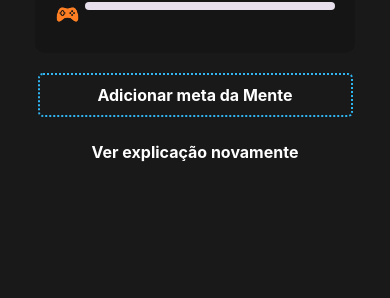
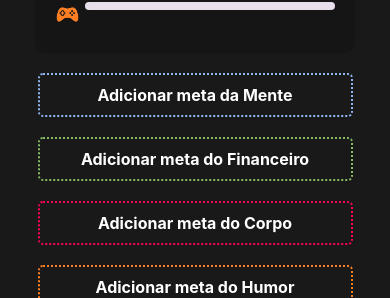
Before and after one commit to LuanAlves2/OneBitLife, a React Native app: screen /Home in a window 390 px wide. Shown: the part 546-844 px from the top of the page. Built offline with nearby package versions, Linux system fonts and the light colour scheme.

Commit message:
Criação e Edição dos Hábitos

```diff
--- a/src/Components/Home/EditHabit/index.jsx
+++ b/src/Components/Home/EditHabit/index.jsx
@@ -0,0 +1,65 @@
+import React from "react";
+import { TouchableOpacity, View, Text, StyleSheet, Alert } from "react-native";
+
+export default function EditHabit({habit, frequency, habitArea, checkColor}){
+
+    function handleEdit(){
+        console.log("Botão de editar funcionando!");
+    }
+
+    function handleCheck(){
+        console.log(`Botão de check do ${habitArea}`);
+    }
+
+    return(
+        <TouchableOpacity
+            activeOpacity={0.9}
+            style={styles.button}
+            onPress={handleEdit}
+        >
+                <View style={styles.habitText}>
+                    <Text style={styles.habitTitle}>
+                        {habit}
+                    </Text>
+                    <Text style={styles.habitFrequency}>
+                        {frequency}
+                    </Text>
+                </View>
+            <TouchableOpacity
+            style={[styles.check, {borderColor: checkColor}]}
+            onPress={handleCheck}
+            />
+
+        </TouchableOpacity>
+
+    );
+
+}
+
+const styles = StyleSheet.create({
+
+    button: {
+        backgroundColor: "#151515",
+        borderRadius: 5,
+        width: 320,
+        marginVertical: 10,
+        paddingVertical: 10,
+        paddingHorizontal: 20,
+        flexDirection: "row",
+        alignItems: "center",
+        justifyContent: "space-between",
+      },
+      habitTitle: {
+        color: "white",
+        fontWeight: "bold",
+      },
+      habitFrequency: {
+        color: "white",
+      },
+      check: {
+        width: 20,
+        height: 20,
+        borderWidth: 1,
+        borderRadius: 10,
+      },
+});
--- a/src/Pages/Home/index.jsx
+++ b/src/Pages/Home/index.jsx
@@ -4,6 +4,7 @@
 import LifeStatus from "../../Components/Common/LifeStatus";
 import StatusBar from "../../Components/Home/StatusBar";
 import CreateHabit from "../../Components/Home/CreateHabit";
+import EditHabit from "../../Components/Home/EditHabit";
 
 export default function Home() {
 
@@ -28,7 +29,59 @@
                     </Text>
                     <LifeStatus/>
                     <StatusBar/>
-                    <CreateHabit habitArea="Mente" borderColor="#30B7F3"/>
+
+                    {mindHabit ? (
+                        <EditHabit
+                            habit={mindHabit?.habitName}
+                            frequency={`${mindHabit?.habitTime} - ${mindHabit?.habitFrequency}`}
+                            habitArea={mindHabit?.habitArea}
+                            checkColor="#90B7F3"
+                        />
+                    ) : (
+
+                        <CreateHabit habitArea="Mente" borderColor="#90B7F3"
+                        />
+                    )}
+
+                    {moneyHabit ? (
+                        <EditHabit
+                            habit={moneyHabit?.habitName}
+                            frequency={`${moneyHabit?.habitTime} - ${moneyHabit?.habitFrequency}`}
+                            habitArea={moneyHabit?.habitArea}
+                            checkColor="#85BB65"
+                        />
+                    ) : (
+
+                        <CreateHabit habitArea="Financeiro" borderColor="#85BB65"
+                        />
+                    )}
+
+                    {bodyHabit ? (
+                        <EditHabit
+                            habit={bodyHabit?.habitName}
+                            frequency={`${bodyHabit?.habitTime} - ${bodyHabit?.habitFrequency}`}
+                            habitArea={bodyHabit?.habitArea}
+                            checkColor="#FF0055"
+                        />
+                    ) : (
+
+                        <CreateHabit habitArea="Corpo" borderColor="#FF0055"
+                        />
+                    )}
+
+                    {funHabit ? (
+                        <EditHabit
+                            habit={funHabit?.habitName}
+                            frequency={`${funHabit?.habitTime} - ${funHabit?.habitFrequency}`}
+                            habitArea={funHabit?.habitArea}
+                            checkColor="#FE7F23"
+                        />
+                    ) : (
+
+                        <CreateHabit habitArea="Humor" borderColor="#FE7F23"
+                        />
+                    )}
+
                 </View>
                 <Text style={styles.explanationText}
                     onPress = {() => {
```
